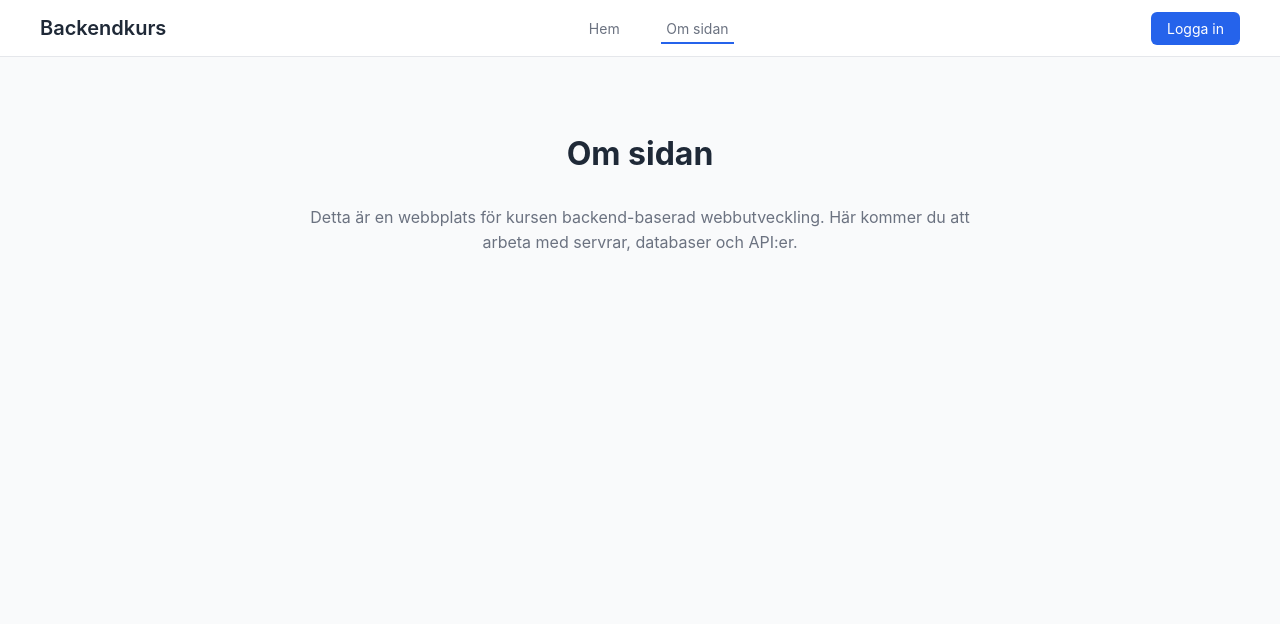
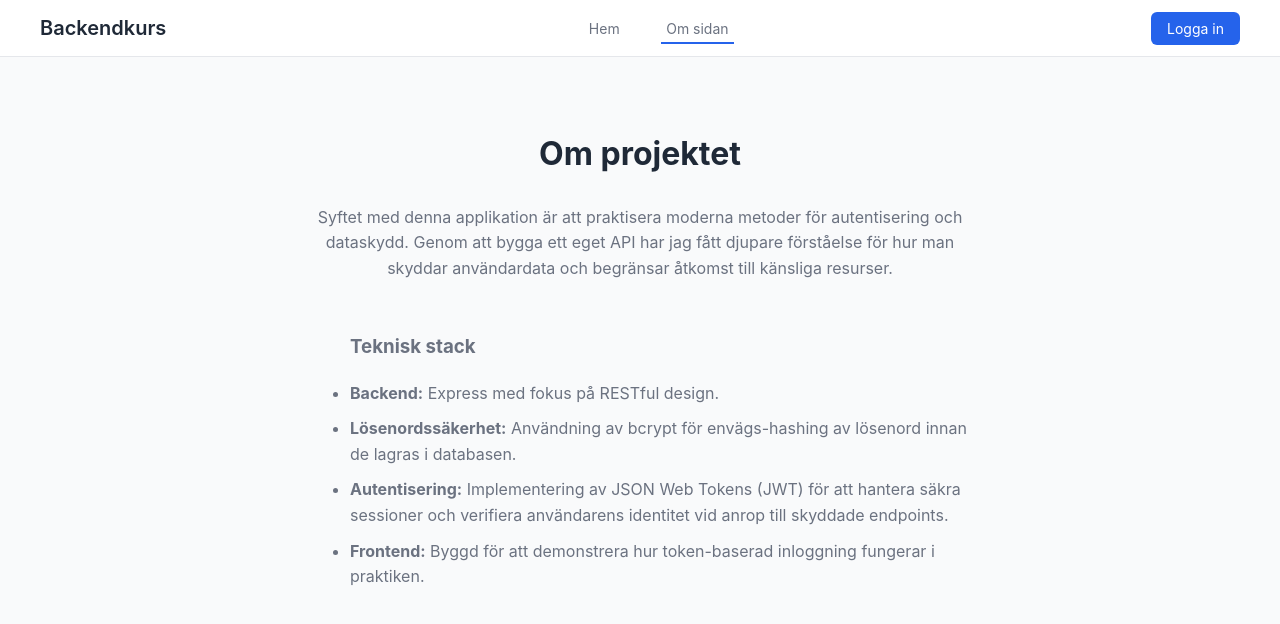
Before and after one commit to Jwcub/auth_frontend, a website built with Vite: page about.html in a window 1280 px wide. Built offline with nearby package versions, Linux system fonts and the light colour scheme.

Commit message:
Lägg till innehåll på sidor

```diff
--- a/about.html
+++ b/about.html
@@ -24,11 +24,19 @@
     </header>
 
     <main class="content">
-        <h2>Om sidan</h2>
+        <h2>Om projektet</h2>
         <p>
-          Detta är en webbplats för kursen backend-baserad webbutveckling.
-          Här kommer du att arbeta med servrar, databaser och API:er.
+          Syftet med denna applikation är att praktisera moderna metoder för autentisering och dataskydd. Genom att bygga ett eget API har jag fått djupare förståelse för hur man skyddar användardata och begränsar åtkomst till känsliga resurser.
         </p>
+
+        <ul>
+            <h3>Teknisk stack</h3>
+            <li><strong>Backend:</strong> Express med fokus på RESTful design.</li>
+            <li><strong>Lösenordssäkerhet:</strong> Användning av bcrypt för envägs-hashing av lösenord innan de lagras i databasen.</li>
+            <li><strong>Autentisering:</strong> Implementering av JSON Web Tokens (JWT) för att hantera säkra sessioner och verifiera användarens identitet vid anrop till skyddade endpoints.</li>
+            <li><strong>Frontend:</strong> Byggd för att demonstrera hur token-baserad inloggning fungerar i praktiken.</li>
+        </ul>
+
     </main>
 
     <script type="module" src="/src/main.js"></script>
--- a/src/style.css
+++ b/src/style.css
@@ -99,6 +99,23 @@ body {
     line-height: 1.6;
 }
 
+.content img {
+    width: 100%;
+    height: auto;
+    display: block;
+}
+
+ul {
+    text-align: left;
+    font-size: 16px;
+    color: var(--muted);
+    line-height: 1.6;
+
+    && li {
+        margin-bottom: 10px;
+    }
+}
+
 /* Formulär */
 .login-form {
   width: 100%;
```
Also changed, not shown: admin.html (+3 -2 lines), index.html (+2 -3 lines), login.html (+3 -0 lines), public/sucess-kid.jpg (added).
